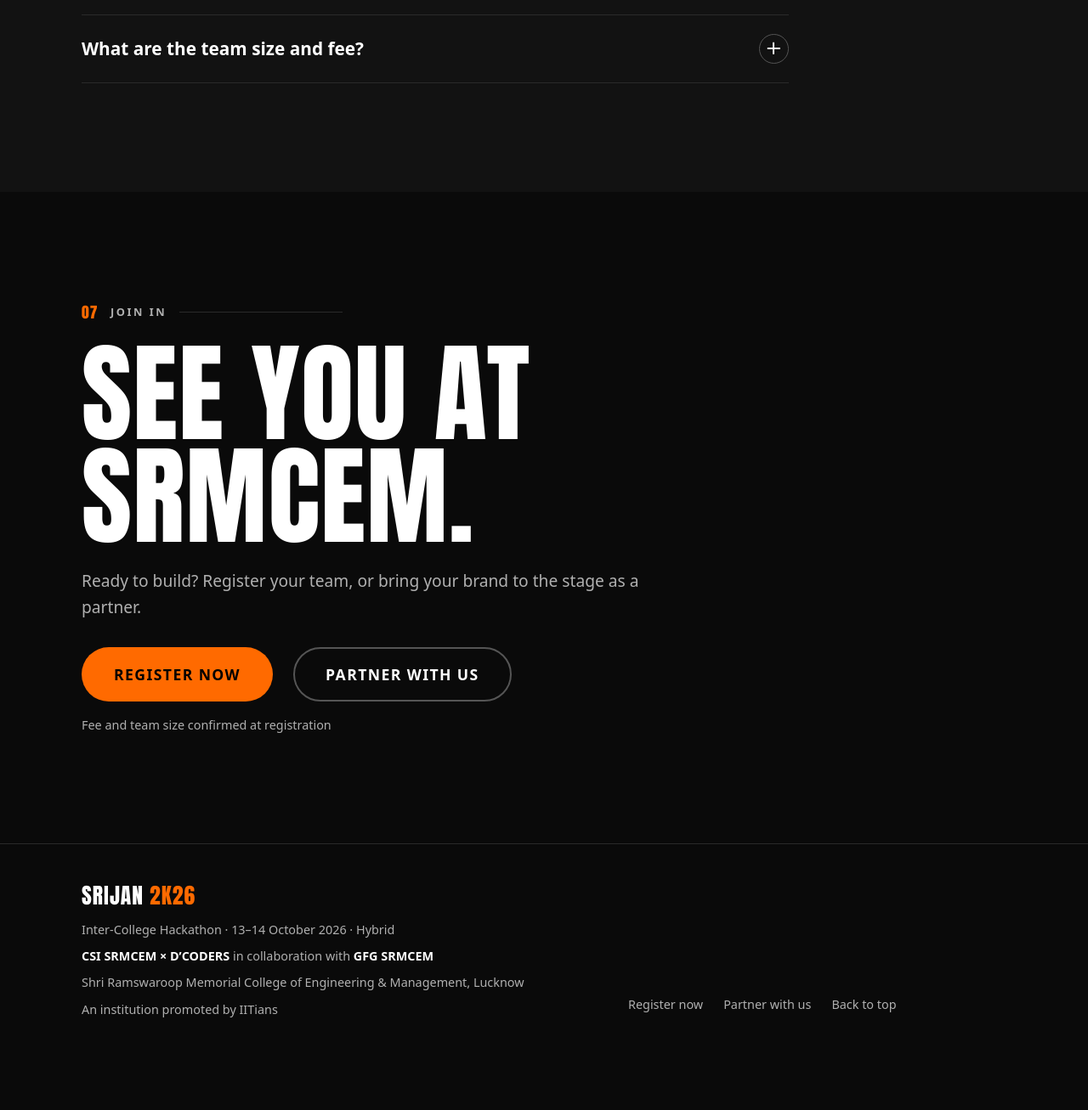
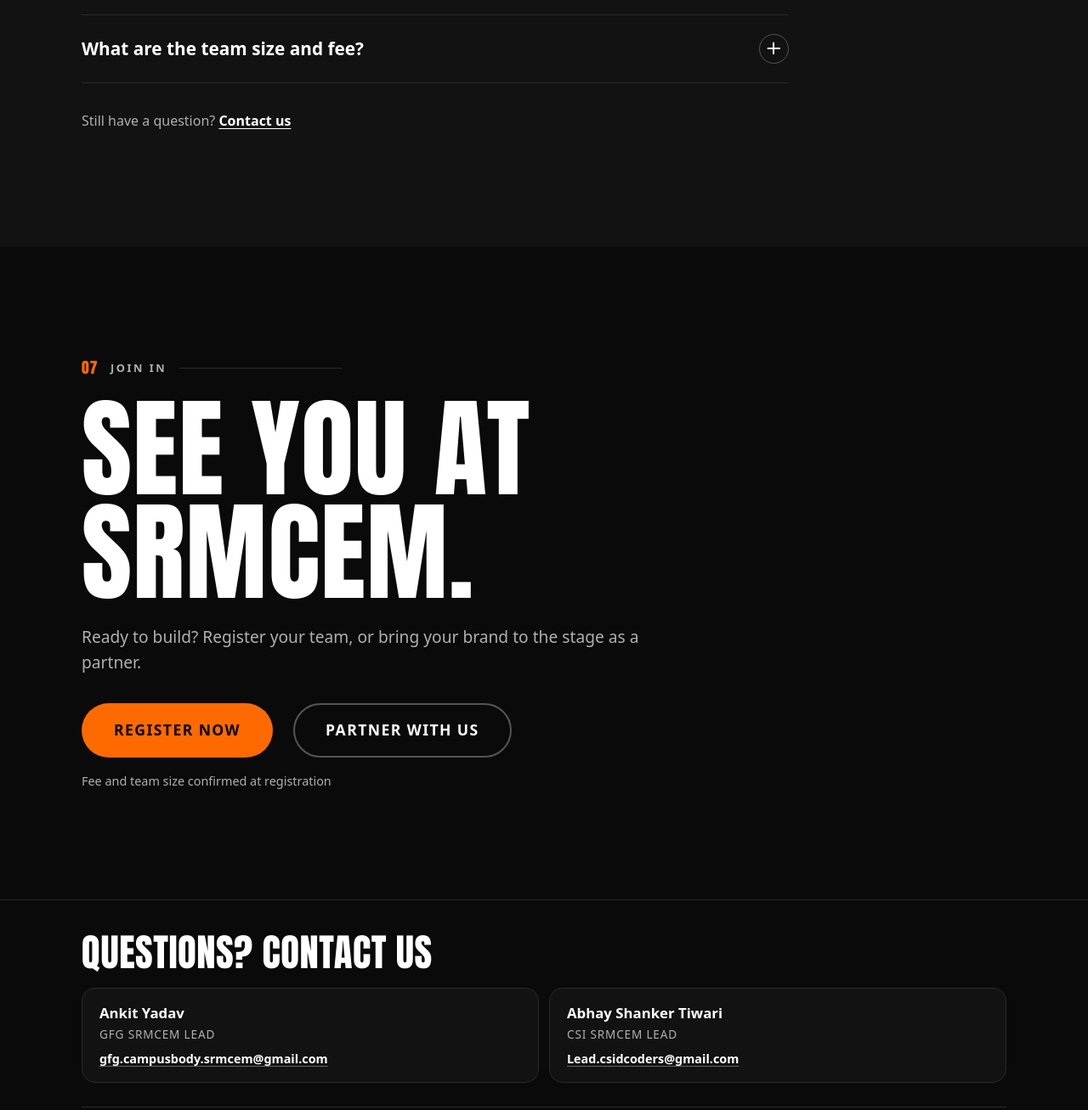
Before and after one commit to SRIJAN-2K26/Srijan-2026, an Astro site: page / in a window 1280 px wide. Shown: the part 6380-7687 px from the top of the page at 85% size. Before the commit the page ends 7620 px from the top, so only its background shows below. Built offline with nearby package versions, Linux system fonts and the light colour scheme; Astro itself is replaced by a stand-in of ours; a web font is replaced by a local one.

Commit message:
feat: footer 'Questions? Contact us' block + FAQ pointer (GFG and CSI leads)

```diff
--- a/scripts/check.mjs
+++ b/scripts/check.mjs
@@ -2,7 +2,7 @@
 const b = await chromium.launch({ executablePath: '/usr/bin/google-chrome', args: ['--no-sandbox'] });
 for (const w of [390, 820, 1280]) {
   const p = await (await b.newContext({ viewport: { width: w, height: 800 } })).newPage();
-  await p.goto('http://localhost:4321/', { waitUntil: 'networkidle' });
+  await p.goto((process.env.BASE || 'http://localhost:4321/'), { waitUntil: 'networkidle' });
   const r = await p.evaluate(() => {
     const vw = document.documentElement.clientWidth, out = [];
     document.querySelectorAll('main *, header *, footer *').forEach((e) => {
--- a/src/data/event.json
+++ b/src/data/event.json
@@ -7,7 +7,11 @@
     "name": "SRIJAN",
     "year": "2K26",
     "type": "Inter-College Hackathon",
-    "tagline": ["Build", "Create", "Impact"],
+    "tagline": [
+      "Build",
+      "Create",
+      "Impact"
+    ],
     "dates": "13–14 Oct 2026",
     "datesLong": "13–14 October 2026",
     "countdownTo": "2026-10-13T00:00:00+05:30",
@@ -26,12 +30,30 @@
     "note": "Fee and team size confirmed at registration"
   },
   "nav": [
-    { "label": "About", "href": "#about" },
-    { "label": "Domains", "href": "#tracks" },
-    { "label": "Schedule", "href": "#schedule" },
-    { "label": "Prizes", "href": "#prizes" },
-    { "label": "Sponsors", "href": "#sponsors" },
-    { "label": "FAQ", "href": "#faq" }
+    {
+      "label": "About",
+      "href": "#about"
+    },
+    {
+      "label": "Domains",
+      "href": "#tracks"
+    },
+    {
+      "label": "Schedule",
+      "href": "#schedule"
+    },
+    {
+      "label": "Prizes",
+      "href": "#prizes"
+    },
+    {
+      "label": "Sponsors",
+      "href": "#sponsors"
+    },
+    {
+      "label": "FAQ",
+      "href": "#faq"
+    }
   ],
   "about": {
     "heading": "Ideas in. Prototypes out.",
@@ -40,9 +62,18 @@
       "It pushes students beyond theoretical learning, turning ideas into working prototypes through teamwork, technology and problem-solving."
     ],
     "steps": [
-      { "title": "Register", "text": "Apply online and submit your idea proposal in the registration form." },
-      { "title": "Shortlisting", "text": "On 13 Oct, shortlisted teams are announced and the online round runs." },
-      { "title": "Finale", "text": "On 14 Oct, shortlisted teams meet at SRMCEM to demo, get judged and celebrate." }
+      {
+        "title": "Register",
+        "text": "Apply online and submit your idea proposal in the registration form."
+      },
+      {
+        "title": "Shortlisting",
+        "text": "On 13 Oct, shortlisted teams are announced and the online round runs."
+      },
+      {
+        "title": "Finale",
+        "text": "On 14 Oct, shortlisted teams meet at SRMCEM to demo, get judged and celebrate."
+      }
     ],
     "venueCaption": "SRMCEM Campus, Lucknow"
   },
@@ -96,14 +127,26 @@
   },
   "prizes": {
     "heading": "Exciting prizes",
-    "motto": ["Win", "Learn", "Get recognized"],
+    "motto": [
+      "Win",
+      "Learn",
+      "Get recognized"
+    ],
     "note": "Details announced soon"
   },
   "sponsors": {
     "heading": "Backed by",
     "list": [
-      { "name": "Paytm", "logo": "paytm", "alt": "Paytm logo" },
-      { "name": "MacroVision AI", "logo": "macrovision", "alt": "MacroVision AI logo" }
+      {
+        "name": "Paytm",
+        "logo": "paytm",
+        "alt": "Paytm logo"
+      },
+      {
+        "name": "MacroVision AI",
+        "logo": "macrovision",
+        "alt": "MacroVision AI logo"
+      }
     ],
     "partner": {
       "label": "Partner with us",
@@ -113,14 +156,46 @@
   "faq": {
     "heading": "Quick answers",
     "items": [
-      { "q": "Who can participate?", "a": "Students from SRMCEM and other participating colleges and universities." },
-      { "q": "What does hybrid mean?", "a": "Teams apply online and shortlisted teams are announced on 13 Oct. The finale is offline at SRMCEM, Lucknow on 14 Oct." },
-      { "q": "How are teams selected?", "a": "Teams submit an idea proposal in the registration form and a committee shortlists the teams that go to the finale." },
-      { "q": "What are the team size and fee?", "a": "Both are confirmed at registration." }
-    ]
+      {
+        "q": "Who can participate?",
+        "a": "Students from SRMCEM and other participating colleges and universities."
+      },
+      {
+        "q": "What does hybrid mean?",
+        "a": "Teams apply online and shortlisted teams are announced on 13 Oct. The finale is offline at SRMCEM, Lucknow on 14 Oct."
+      },
+      {
+        "q": "How are teams selected?",
+        "a": "Teams submit an idea proposal in the registration form and a committee shortlists the teams that go to the finale."
+      },
+      {
+        "q": "What are the team size and fee?",
+        "a": "Both are confirmed at registration."
+      }
+    ],
+    "contactPointer": {
+      "text": "Still have a question?",
+      "linkLabel": "Contact us",
+      "href": "#contact-us"
+    }
   },
   "contact": {
     "heading": "See you at SRMCEM.",
-    "text": "Ready to build? Register your team, or bring your brand to the stage as a partner."
+    "text": "Ready to build? Register your team, or bring your brand to the stage as a partner.",
+    "questions": {
+      "heading": "Questions? Contact us",
+      "people": [
+        {
+          "name": "Ankit Yadav",
+          "role": "GFG SRMCEM Lead",
+          "email": "gfg.campusbody.srmcem@gmail.com"
+        },
+        {
+          "name": "Abhay Shanker Tiwari",
+          "role": "CSI SRMCEM Lead",
+          "email": "Lead.csidcoders@gmail.com"
+        }
+      ]
+    }
   }
 }
--- a/src/pages/index.astro
+++ b/src/pages/index.astro
@@ -204,6 +204,7 @@
             </details>
           ))}
         </div>
+        <p class="faq-more" data-reveal>{faq.contactPointer.text} <a href={faq.contactPointer.href}>{faq.contactPointer.linkLabel}</a></p>
       </div>
     </section>
 
@@ -224,6 +225,19 @@
 
   <footer>
     <div class="wrap">
+      <div class="ask" id="contact-us" data-reveal>
+        <h2 class="display">{contact.questions.heading}</h2>
+        <ul class="people" data-stagger>
+          {contact.questions.people.map((c, i) => (
+            <li style={`--i:${i}`}>
+              <a class="person" href={`mailto:${c.email}`}>
+                <span class="who"><strong>{c.name}</strong><span>{c.role}</span></span>
+                <span class="mail">{c.email}</span>
+              </a>
+            </li>
+          ))}
+        </ul>
+      </div>
       <div>
         <p class="big">{ev.name} <span>{ev.year}</span></p>
         <p style="margin-top:.5rem">{ev.type} · {ev.datesLong} · {ev.mode}</p>
--- a/src/styles/global.css
+++ b/src/styles/global.css
@@ -290,4 +290,17 @@
 footer ul { display: flex; flex-wrap: wrap; gap: .5rem 1.5rem; }
 footer a { text-decoration: none; padding: .35rem 0; display: inline-block; }
 footer a:hover { color: var(--fg); text-decoration: underline; }
-@media (min-width: 48rem) { footer .wrap { grid-template-columns: 1.4fr 1fr; align-items: end; } }
+@media (min-width: 48rem) { footer .wrap { grid-template-columns: 1.4fr 1fr; align-items: end; } footer .ask { grid-column: 1 / -1; } }
+footer .ask { padding-bottom: 1.75rem; border-bottom: 1px solid var(--line); }
+footer .ask h2 { font-size: clamp(1.8rem, 5vw, 2.8rem); color: var(--fg); }
+.people { display: grid; gap: .75rem; margin-top: 1.25rem; }
+footer .person { display: flex; flex-direction: column; gap: .35rem; padding: 1rem 1.25rem; border: 1px solid var(--line); border-radius: 16px; background: var(--bg-2); min-height: 3.5rem; text-decoration: none; transition: transform 180ms var(--ease), border-color 180ms, background-color 180ms; -webkit-tap-highlight-color: transparent; }
+footer .person:hover, footer .person:focus-visible { transform: translateY(-3px); border-color: var(--fg); background: #1b1b1b; text-decoration: none; }
+footer .person:active { transform: scale(.98); }
+.person .who strong { color: var(--fg); font-size: 1.05rem; display: block; }
+.person .who span { color: var(--muted); font-size: .85rem; letter-spacing: .06em; text-transform: uppercase; }
+.person .mail { color: var(--fg); font-weight: 600; overflow-wrap: anywhere; text-decoration: underline; text-decoration-color: #666; text-underline-offset: 3px; }
+@media (min-width: 40rem) { .people { grid-template-columns: repeat(2, 1fr); } }
+.faq-more { margin-top: 1.5rem; color: var(--muted); }
+.faq-more a { color: var(--fg); font-weight: 700; text-underline-offset: 3px; padding: .5rem 0; display: inline-block; }
+.faq-more a:hover { color: var(--orange); }
```
Also changed, not shown: CONTENT_GAPS.md (+1 -1 lines).
